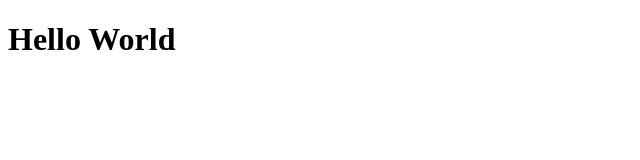
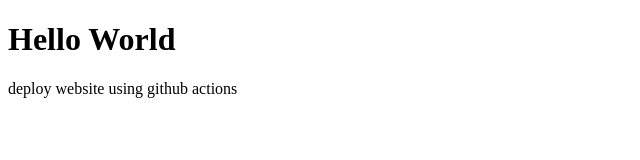
Before and after one commit to usmanbinnaeem/Bootcamp, a plain HTML site: page index.html in a window 1280 px wide. Shown: the whole page, without its empty margins (0-640 px from the left). Drawn offline with Linux system fonts and the light colour scheme.

Commit message:
change index file

```diff
--- a/index.html
+++ b/index.html
@@ -7,5 +7,6 @@
   </head>
   <body>
     <h1>Hello World</h1>
+    <p>deploy website using github actions</p>
   </body>
 </html>
```
Also changed, not shown: 1 other file.
